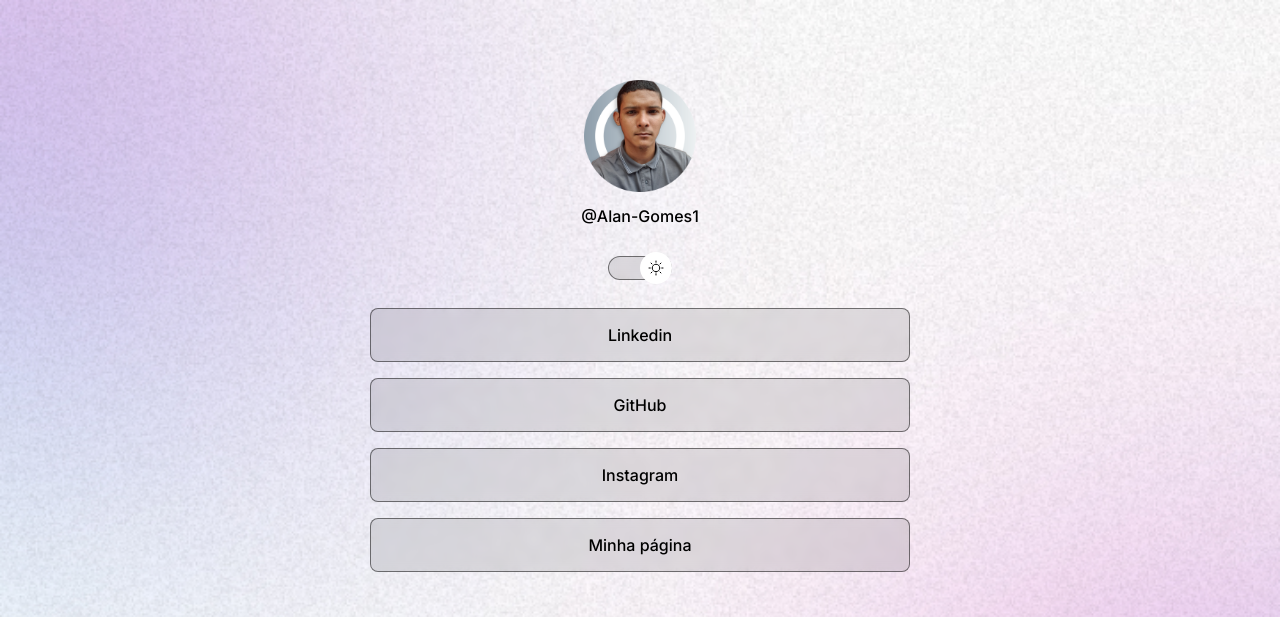
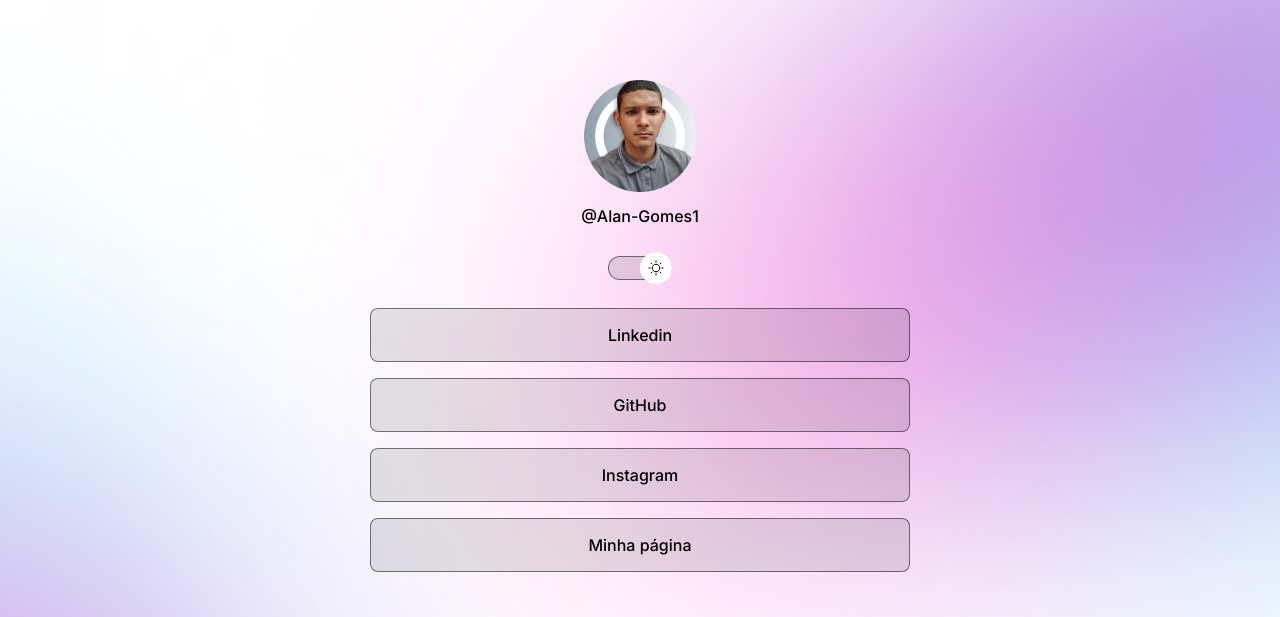
Before and after one commit to Alan-Gomes1/DevLinks, a plain HTML site: page index.html in a window 1280 px wide. Shown: the top 617 px of the page. Drawn offline with nearby package versions, Linux system fonts and the light colour scheme.

Commit message:
alterando o plano de fundo para telas acima de 720px

```diff
--- a/style.css
+++ b/style.css
@@ -27,6 +27,7 @@
 
 body {
   background: var(--bg-url) no-repeat top center/cover;
+  height: 100vh;
 }
 
 body * {
@@ -146,3 +147,13 @@
   padding: 24px 0;
   text-align: center;
 }
+
+@media (min-width: 720px) {
+  :root {
+    --bg-url: url(./img/bg-desktop.jpg);
+  }
+
+  .light {
+    --bg-url: url(./img/bg-desktop-light.jpg);
+  }
+}
```
Also changed, not shown: img/bg-desktop-light.jpg (added), img/bg-desktop.jpg (added).
